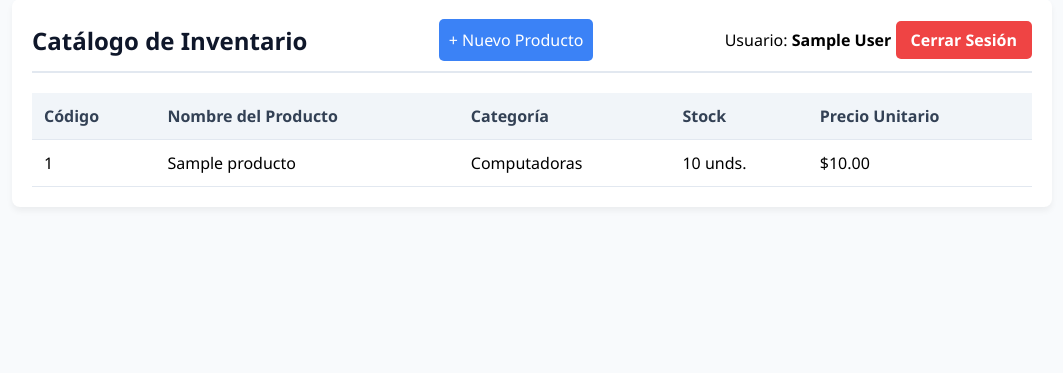
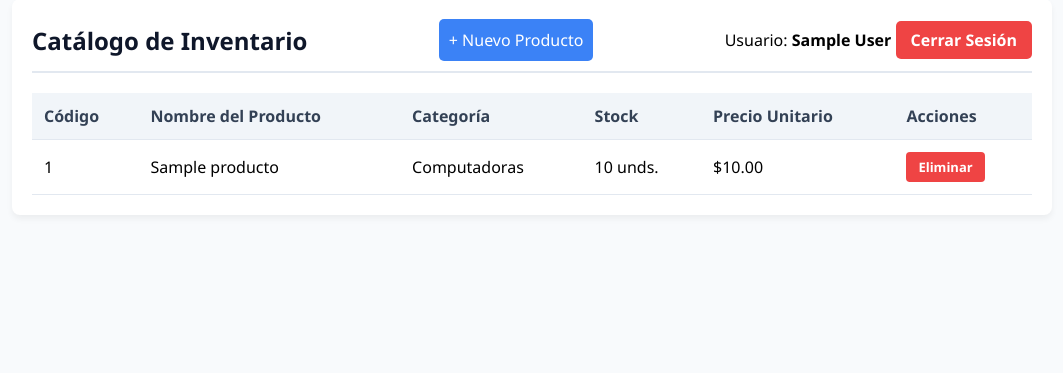
Before and after one commit to Guzman-Jared/sistema_inventario_ventas, a PHP site: page /inventario.php in a window 1280 px wide. Shown: the part 29-402 px from the top of the page, without its empty margins (108-1171 px from the left). Run offline with PHP 8.4, Linux system fonts and the light colour scheme; the visitor is signed in with stand-in values (Sample User, id 1); data comes from the database, SQL or seed files in the repository; tables that the repository leaves empty hold one stand-in row (values such as "Sample post").

Commit message:
Agregada funcionalidad DELETE dinámica y confirmación JavaScript

```diff
--- a/inventario.php
+++ b/inventario.php
@@ -1,16 +1,12 @@
 <?php
-// 1. Iniciar sesión y aplicar el candado de seguridad (Guía 14)
 session_start();
 if (!isset($_SESSION['user_id'])) {
     header("Location: index.php");
     exit();
 }
 
-// 2. Incluir el puente de conexión a la base de datos
 require_once 'conexion.php';
 
-// 3. Preparar la consulta SQL relacional (Guía 11)
-// Usamos INNER JOIN para mostrar el nombre de la categoría, no su ID numérico
 $sql = "SELECT p.id, p.nombre_producto, c.nombre_categoria, p.stock, p.precio
         FROM productos p
         INNER JOIN categorias c ON p.categoria_id = c.id
@@ -26,21 +22,24 @@ $resultado = $conn->query($sql);
     <meta name="viewport" content="width=device-width, initial-scale=1.0">
     <title>Inventario - Sistema de Ventas</title>
     <style>
-body { font-family: 'Segoe UI', Tahoma, Geneva, Verdana, sans-serif; background-color:
-#f8fafc; padding: 20px; }
-.container { max-width: 1000px; margin: 0 auto; background: white; padding: 20px;
-border-radius: 8px; box-shadow: 0 4px 6px rgba(0,0,0,0.05); }
-.header { display: flex; justify-content: space-between; align-items: center; border-bottom:
-2px solid #e2e8f0; padding-bottom: 10px; margin-bottom: 20px; }
+        body { font-family: 'Segoe UI', Tahoma, Geneva, Verdana, sans-serif; background-color: #f8fafc; padding: 20px; }
+        .container { max-width: 1000px; margin: 0 auto; background: white; padding: 20px; border-radius: 8px; box-shadow: 0 4px 6px rgba(0,0,0,0.05); }
+        .header { display: flex; justify-content: space-between; align-items: center; border-bottom: 2px solid #e2e8f0; padding-bottom: 10px; margin-bottom: 20px; }
         h2 { color: #0f172a; margin: 0; }
-.btn-salir { background-color: #ef4444; color: white; text-decoration: none; padding: 8px
-15px; border-radius: 5px; font-weight: bold; }
+        .btn-salir { background-color: #ef4444; color: white; text-decoration: none; padding: 8px 15px; border-radius: 5px; font-weight: bold; }
         .btn-salir:hover { background-color: #dc2626; }
         table { width: 100%; border-collapse: collapse; margin-top: 10px; }
         th, td { padding: 12px; text-align: left; border-bottom: 1px solid #e2e8f0; }
         th { background-color: #f1f5f9; color: #334155; font-weight: bold; }
         tr:hover { background-color: #f8fafc; }
         .stock-bajo { color: #dc2626; font-weight: bold; }
+
+        .btn-eliminar {
+            background-color: #ef4444; color: white; padding: 6px 12px;
+            text-decoration: none; border-radius: 4px; font-size: 13px; font-weight: bold;
+            display: inline-block;
+        }
+        .btn-eliminar:hover { background-color: #b91c1c; }
     </style>
 </head>
 <body>
@@ -48,8 +47,7 @@ tr:hover { background-color: #f8fafc; }
 <div class="container">
     <div class="header">
         <h2>Catálogo de Inventario</h2>
-<a href="nuevo_producto.php" style="background: #3b82f6; color: white; padding: 10px;
-text-decoration: none; border-radius: 5px;">+ Nuevo Producto</a>
+        <a href="nuevo_producto.php" style="background: #3b82f6; color: white; padding: 10px; text-decoration: none; border-radius: 5px;">+ Nuevo Producto</a>
         <div>
             <span>Usuario: <strong><?php echo $_SESSION['nombre']; ?></strong></span>
             <a href="logout.php" class="btn-salir">Cerrar Sesión</a>
@@ -64,35 +62,35 @@ text-decoration: none; border-radius: 5px;">+ Nuevo Producto</a>
                 <th>Categoría</th>
                 <th>Stock</th>
                 <th>Precio Unitario</th>
-</tr>
+                <th>Acciones</th> </tr>
         </thead>
         <tbody>
         <?php
-// 5. Ciclo WHILE para imprimir las filas dinámicamente
-// Si hay resultados en la base de datos, iteramos fila por fila
         if ($resultado->num_rows > 0) {
             while($fila = $resultado->fetch_assoc()) {
-
-// Lógica de negocio: Si el stock es menor a 10, le ponemos una clase roja
                 $claseStock = ($fila['stock'] < 10) ? 'stock-bajo' : '';
         ?>
-<!-- HTML que se repite por cada producto -->
                 <tr>
                     <td> <?php echo $fila['id']; ?> </td>
                     <td> <?php echo $fila['nombre_producto']; ?> </td>
-
                     <td> <?php echo $fila['nombre_categoria']; ?> </td>
                     <td class="<?php echo $claseStock; ?>"> <?php echo $fila['stock']; ?> unds. </td>
                     <td> $<?php echo number_format($fila['precio'], 2); ?> </td>
+
+                    <td>
+                        <a href="eliminar_producto.php?id=<?php echo $fila['id']; ?>"
+                           class="btn-eliminar"
+                           onclick="return confirm('¿Estás absolutamente seguro de eliminar el producto: <?php echo $fila['nombre_producto']; ?>?');">
+                           Eliminar
+                        </a>
+                    </td>
                 </tr>
         <?php
-} // Fin del bucle while
+            }
         } else {
         ?>
-<!-- Si la tabla está vacía, mostramos este mensaje -->
             <tr>
-<td colspan="5" style="text-align:center;">No hay productos registrados en el
-sistema.</td>
+                <td colspan="6" style="text-align:center;">No hay productos registrados en el sistema.</td>
             </tr>
         <?php } ?>
         </tbody>
@@ -100,7 +98,6 @@ sistema.</td>
 </div>
 
 <?php
-// 6. Liberar la memoria del resultado (Buena práctica profesional)
 $resultado->free();
 ?>
 
```
Also changed, not shown: eliminar_producto.php (added, +37 -0 lines). Lines whose indentation alone changed are shown as unchanged.
